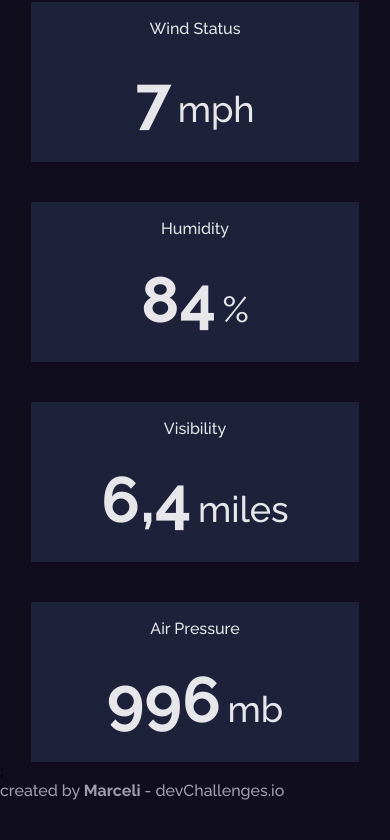
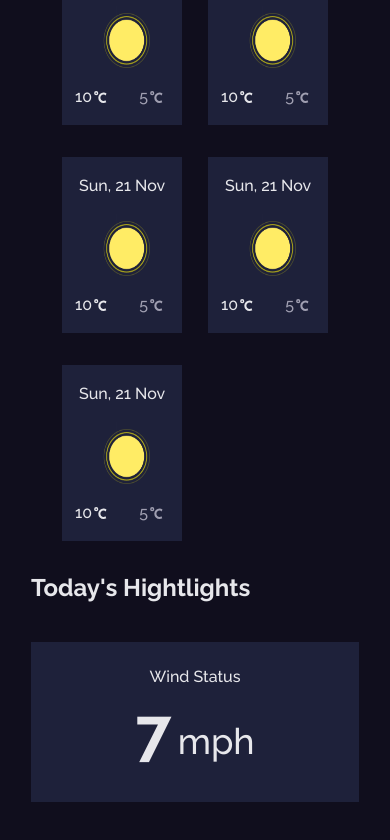
Before and after one commit to Carexo/weahter-app, a Next.js app: page / in a window 390 px wide. Shown: the part 1747-2587 px from the top of the page. Before the commit the page ends 2547 px from the top, so only its background shows below. Built offline with nearby package versions, Linux system fonts and the light colour scheme.

Commit message:
feat: provide Layout component and make basic responsive

```diff
--- /dev/null
+++ b/components/molecules/footer/Footer.module.scss
@@ -0,0 +1,4 @@
+.footer {
+  text-align: center;
+  margin: 1rem 0;
+}
--- a/components/molecules/footer/Footer.tsx
+++ b/components/molecules/footer/Footer.tsx
@@ -1,10 +1,11 @@
 import React from "react";
 import Typography from "../../atoms/typography/Typography";
+import classes from "./Footer.module.scss";
 
 const Footer: React.FC = () => {
   return (
-    <footer>
-      <Typography el={"p"} color="lightGray">
+    <footer className={classes.footer}>
+      <Typography el={"p"} color="lightGray" size={14}>
         created by <b>Marceli</b> - devChallenges.io
       </Typography>
     </footer>
--- a/components/molecules/weather-card/WeatherCard.module.scss
+++ b/components/molecules/weather-card/WeatherCard.module.scss
@@ -1,7 +1,7 @@
 @import "../../../styles/variables";
 
 .weather-card {
-  margin: 1rem 0.8rem;
+  //margin: 1rem 0.8rem;
   display: flex;
   flex-direction: column;
   align-items: center;
--- a/components/organisms/header-info/HeaderInfo.tsx
+++ b/components/organisms/header-info/HeaderInfo.tsx
@@ -27,6 +27,7 @@ const HeaderInfo = () => {
       <div className={classes["image-container"]}>
         <Image
           src="/images/Shower.png"
+          alt="shower image"
           className={classes.image}
           width={170}
           height={197}
--- a/components/organisms/hightlights/Hightlights.module.scss
+++ b/components/organisms/hightlights/Hightlights.module.scss
@@ -7,6 +7,5 @@
 
   p {
     grid-column: 1 / -1;
-    padding-bottom: 1rem;
   }
 }
--- a/components/organisms/hightlights/Hightlights.tsx
+++ b/components/organisms/hightlights/Hightlights.tsx
@@ -13,7 +13,7 @@ const Hightlights: React.FC<HightlightsProps> = ({
   return (
     <section className={classes.hightlights}>
       <Typography el={"p"} size={24} weight={700}>
-        Today's Hightlights
+        Today&apos;s Hightlights
       </Typography>
       <Hightlight title={"Wind Status"} value={windStatus} unit={"mph"} />
       <Hightlight title={"Humidity"} value={humidity} unit={"%"} />
--- a/components/organisms/weather-cards/WeatherCards.module.scss
+++ b/components/organisms/weather-cards/WeatherCards.module.scss
@@ -1,4 +1,16 @@
 .cards {
-  display: flex;
-  flex-wrap: wrap;
+  margin: 2rem 3rem;
+
+  display: grid;
+  grid-template-columns: repeat(auto-fill, 7.5rem);
+  column-gap: 1.625rem;
+  row-gap: 2rem;
+
+  justify-content: center;
 }
+
+@media screen and (min-width: 849px) {
+  .cards {
+    grid-template-columns: repeat(5, 7.5rem);
+  }
+}
--- a/components/template/layout/Layout.tsx
+++ b/components/template/layout/Layout.tsx
@@ -12,7 +12,13 @@ const Layout: React.FC<LayoutProps> = ({ children }) => {
         <SearchNav />
         <HeaderInfo />
       </Header>
-      <main>
+      <main
+        style={{
+          display: "flex",
+          flexDirection: "column",
+          // alignItems: "center",
+        }}
+      >
         {children}
         <Footer />
       </main>
--- a/pages/index.tsx
+++ b/pages/index.tsx
@@ -13,6 +13,45 @@ const Home: NextPage = () => {
         {/*<SearchNav />*/}
         {/*<HeaderInfo />*/}
       </Header>
+      <WeatherCards
+        forwardsWeather={[
+          {
+            weatherState: "Clear",
+            maxTemp: 10,
+            minTemp: 5,
+            date: new Date("2021-11-21"),
+            id: "1",
+          },
+          {
+            weatherState: "Clear",
+            maxTemp: 10,
+            minTemp: 5,
+            date: new Date("2021-11-21"),
+            id: "2",
+          },
+          {
+            weatherState: "Clear",
+            maxTemp: 10,
+            minTemp: 5,
+            date: new Date("2021-11-21"),
+            id: "3",
+          },
+          {
+            weatherState: "Clear",
+            maxTemp: 10,
+            minTemp: 5,
+            date: new Date("2021-11-21"),
+            id: "4",
+          },
+          {
+            weatherState: "Clear",
+            maxTemp: 10,
+            minTemp: 5,
+            date: new Date("2021-11-21"),
+            id: "5",
+          },
+        ]}
+      />
       <Hightlights
         windStatus={"7"}
         humidity={"84"}
```
